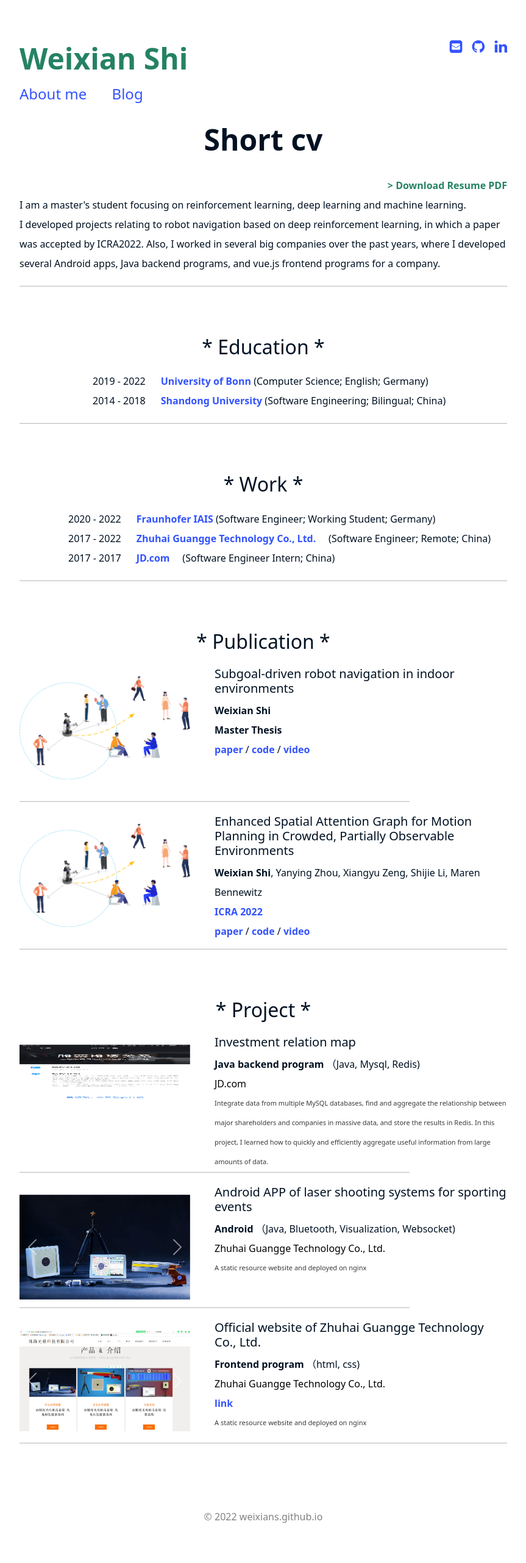
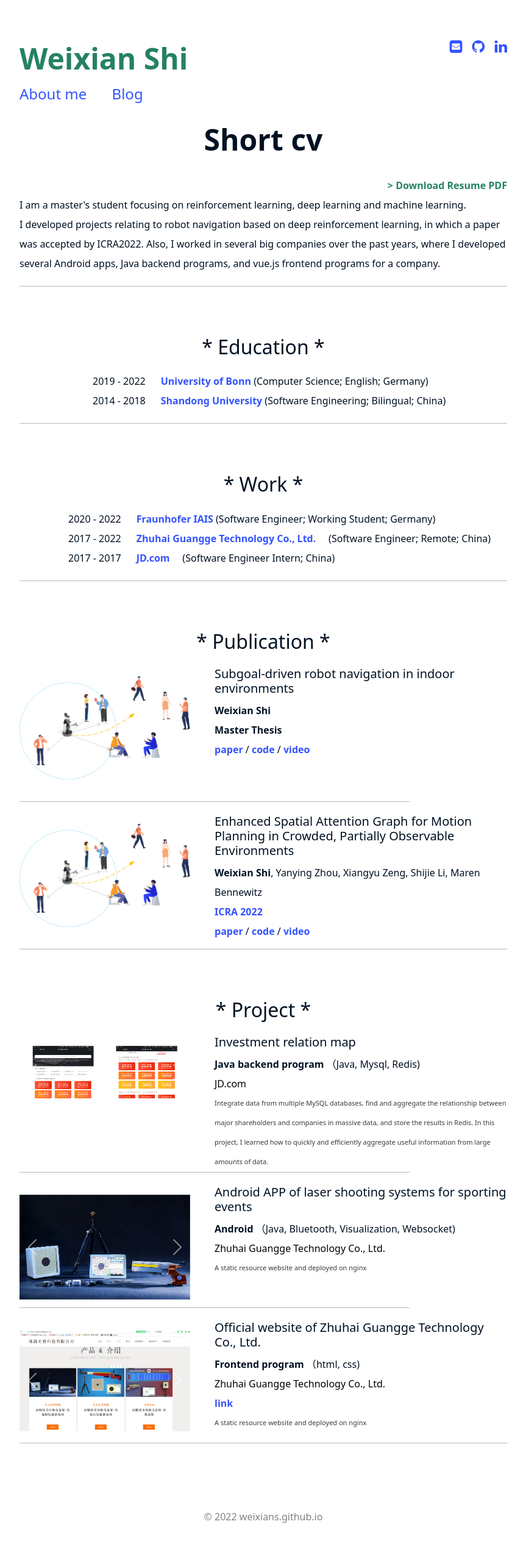
Before and after one commit to weixians/weixians.github.io, a Jekyll site: the page built from about_me.html, in a window 1280 px wide. Shown: the whole page at 61% size, without its empty margins (208-1071 px from the left). Built offline with Jekyll 4.4.1, drawn with Linux system fonts in a browser that asks for light colours.

Commit message:
change content

```diff
--- a/about_me.html
+++ b/about_me.html
@@ -156,19 +156,15 @@ subtitle:
             <div id="jdStockCarousel" class="carousel slide" data-bs-ride="carousel">
                 <div class="carousel-inner">
                     <div class="carousel-item active">
-                        <img src="/assets/img/project/jd_stock1.png" class="d-block w-100 vertical"
+                        <img src="/assets/img/project/jdstock1.png" class="d-block w-100 vertical"
                              alt=".">
                     </div>
                     <div class="carousel-item">
-                        <img src="/assets/img/project/jd_stock2.png" class="d-block w-100 vertical"
+                        <img src="/assets/img/project/jdstock2.png" class="d-block w-100 vertical"
                              alt=".">
                     </div>
                     <div class="carousel-item">
-                        <img src="/assets/img/project/jd_stock3.png" class="d-block w-100 vertical"
-                             alt=".">
-                    </div>
-                    <div class="carousel-item">
-                        <img src="/assets/img/project/jd_stock4.png" class="d-block w-100 vertical"
+                        <img src="/assets/img/project/jdstock3.png" class="d-block w-100 vertical"
                              alt=".">
                     </div>
                 </div>
```
Also changed, not shown: assets/img/project/jdstock1.png (added), assets/img/project/jdstock2.png (added), assets/img/project/jdstock3.png (added).
